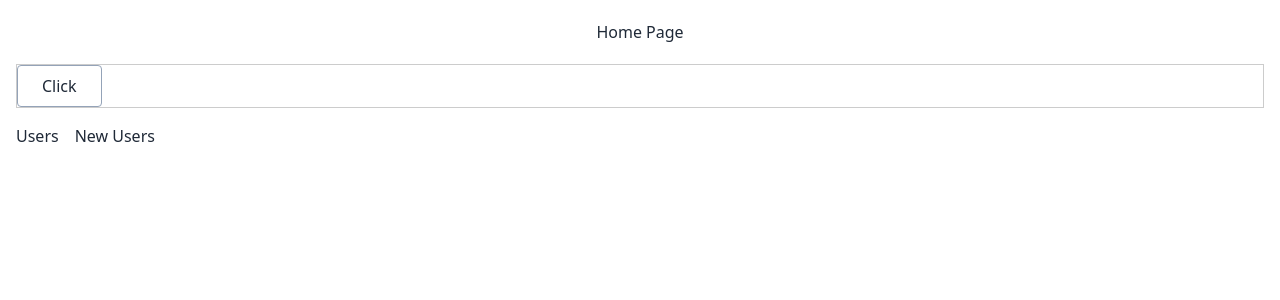
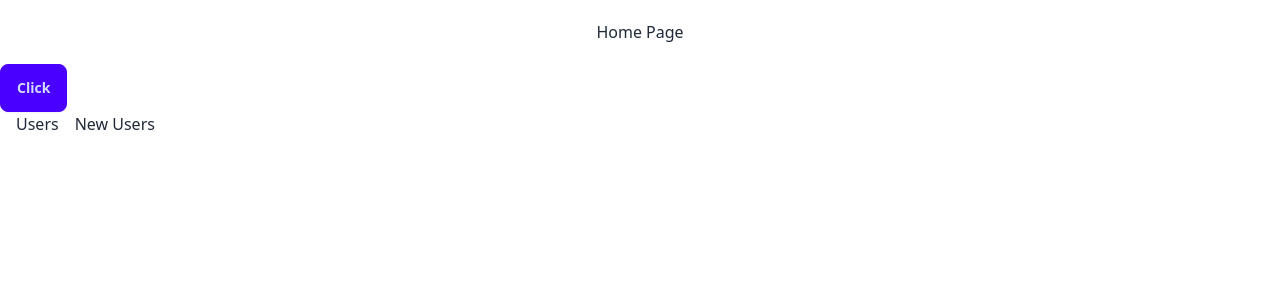
Before and after one commit to shivendra8004/NextJs-Issue-Tracker-App, a Next.js app: page / in a window 1280 px wide. Shown: the top 300 px of the page. Built offline with nearby package versions, Linux system fonts and the light colour scheme.

Commit message:
Added daisy ui button

```diff
--- a/app/components/AddToCart.tsx
+++ b/app/components/AddToCart.tsx
@@ -4,7 +4,7 @@ import React from "react";
 const AddToCart = () => {
     return (
         <div>
-            <button className="py-2 px-6 rounded border border-slate-400" onClick={() => console.log("Clicked")}>
+            <button className="btn btn-primary" onClick={() => console.log("Clicked")}>
                 Click
             </button>
         </div>
--- a/app/components/ProductCard/ProductCard.tsx
+++ b/app/components/ProductCard/ProductCard.tsx
@@ -1,9 +1,8 @@
 import React from "react";
 import AddToCart from "../AddToCart";
-import styles from "./ProductCard.module.css";
 const ProductCard = () => {
     return (
-        <div className={styles.card}>
+        <div>
             <AddToCart />
         </div>
     );
```
